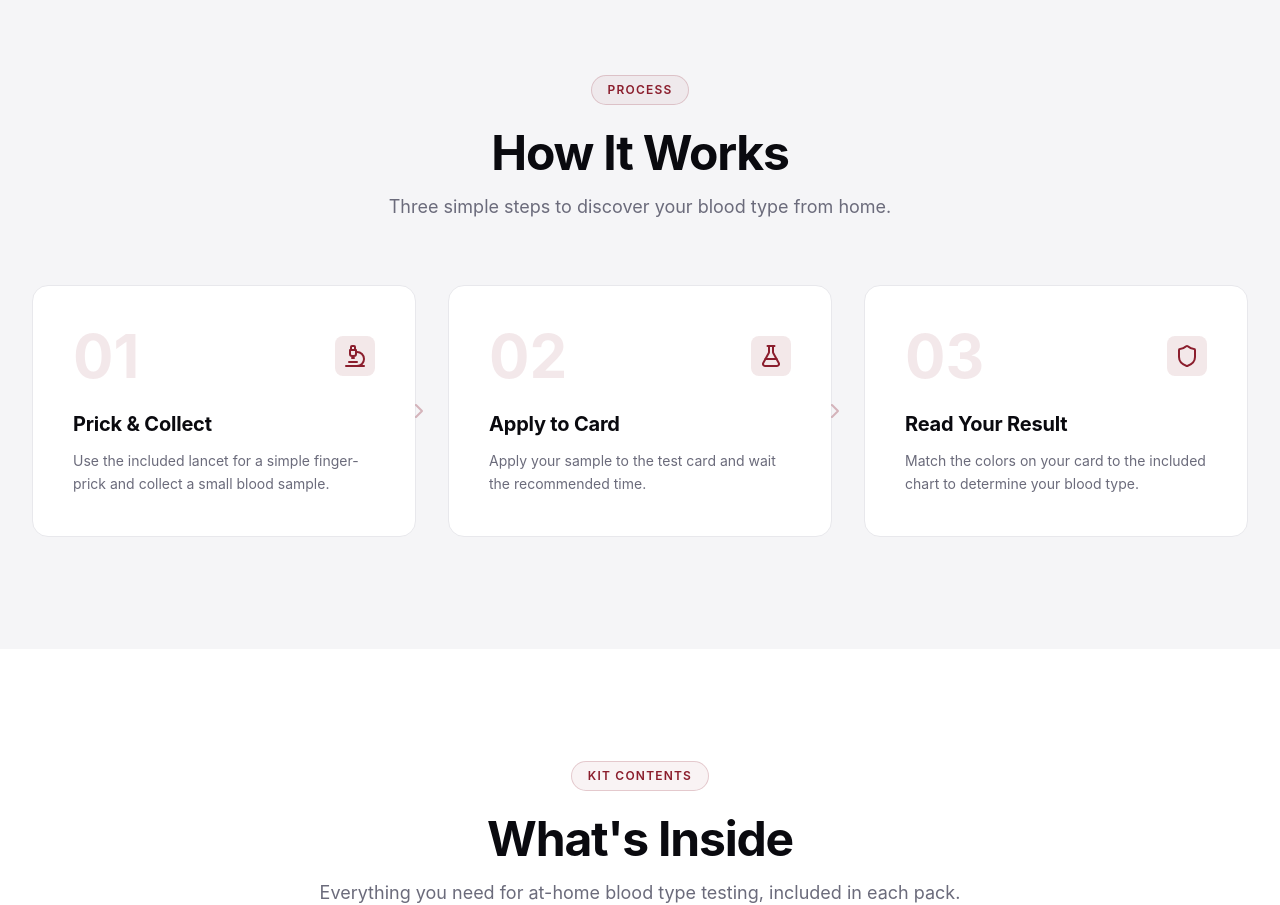
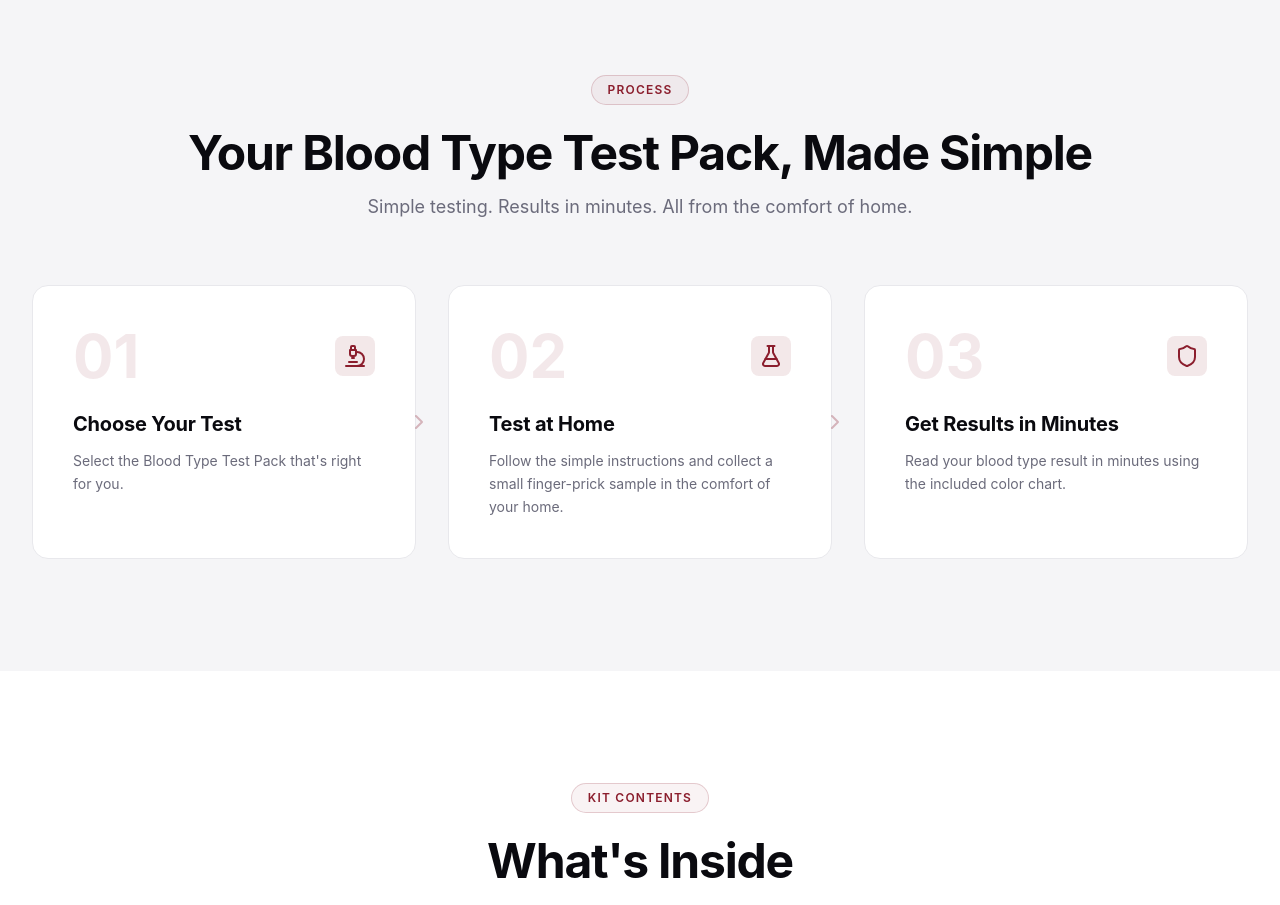
Before and after one commit to islam-vlb/precisionbloodtypelab1, a Next.js app: page / in a window 1280 px wide. Shown: the part 2660-3565 px from the top of the page. Built offline with nearby package versions, Linux system fonts and the light colour scheme.

Commit message:
Customize test flow and fix types

```diff
--- a/src/app/page.tsx
+++ b/src/app/page.tsx
@@ -34,20 +34,20 @@ export default function HomePage() {
   const steps = [
     {
       num: '01',
-      title: 'Prick & Collect',
-      desc: 'Use the included lancet for a simple finger-prick and collect a small blood sample.',
+      title: 'Choose Your Test',
+      desc: `Select the ${mainProduct.name} that's right for you.`,
       icon: <Microscope className="h-6 w-6" />,
     },
     {
       num: '02',
-      title: 'Apply to Card',
-      desc: 'Apply your sample to the test card and wait the recommended time.',
+      title: 'Test at Home',
+      desc: 'Follow the simple instructions and collect a small finger-prick sample in the comfort of your home.',
       icon: <FlaskConical className="h-6 w-6" />,
     },
     {
       num: '03',
-      title: 'Read Your Result',
-      desc: 'Match the colors on your card to the included chart to determine your blood type.',
+      title: 'Get Results in Minutes',
+      desc: 'Read your blood type result in minutes using the included color chart.',
       icon: <Shield className="h-6 w-6" />,
     },
   ]
@@ -307,10 +307,10 @@ export default function HomePage() {
                 <span className="text-xs font-semibold uppercase tracking-widest text-clinical-crimson">Process</span>
               </span>
               <h2 className="font-heading text-3xl sm:text-4xl lg:text-5xl font-bold text-clinical-charcoal tracking-tight">
-                How It Works
+                Your {mainProduct.name}, Made Simple
               </h2>
               <p className="mt-4 text-lg text-clinical-muted max-w-2xl mx-auto">
-                Three simple steps to discover your blood type from home.
+                Simple testing. Results in minutes. All from the comfort of home.
               </p>
             </div>
             <div className="grid grid-cols-1 md:grid-cols-3 gap-6 lg:gap-8">
--- /dev/null
+++ b/src/types/lucide-react.d.ts
@@ -0,0 +1 @@
+declare module 'lucide-react'
```
